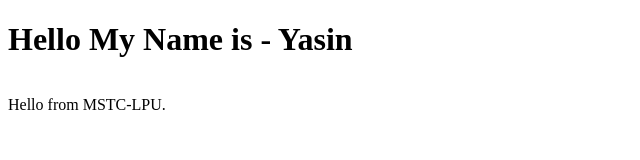
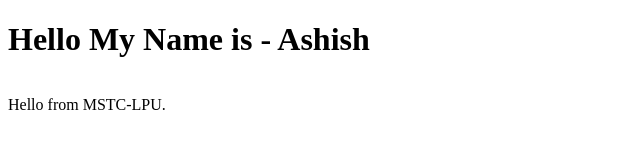
Before and after one commit to csAshish/mstc, a plain HTML site: page index.html in a window 1280 px wide. Shown: the full height of the page, 0-640 px from the left. Drawn offline with Linux system fonts and the light colour scheme.

Commit message:
Update index.html

```diff
--- a/index.html
+++ b/index.html
@@ -7,7 +7,7 @@
     <title>Basic HTML</title>
 </head>
 <body>
-    <h1 style="align-content: center">Hello My Name is - Yasin</h1>
+    <h1 style="align-content: center">Hello My Name is - Ashish</h1>
     <div style="align-content: center">
         <p>
             Hello from MSTC-LPU.
```
